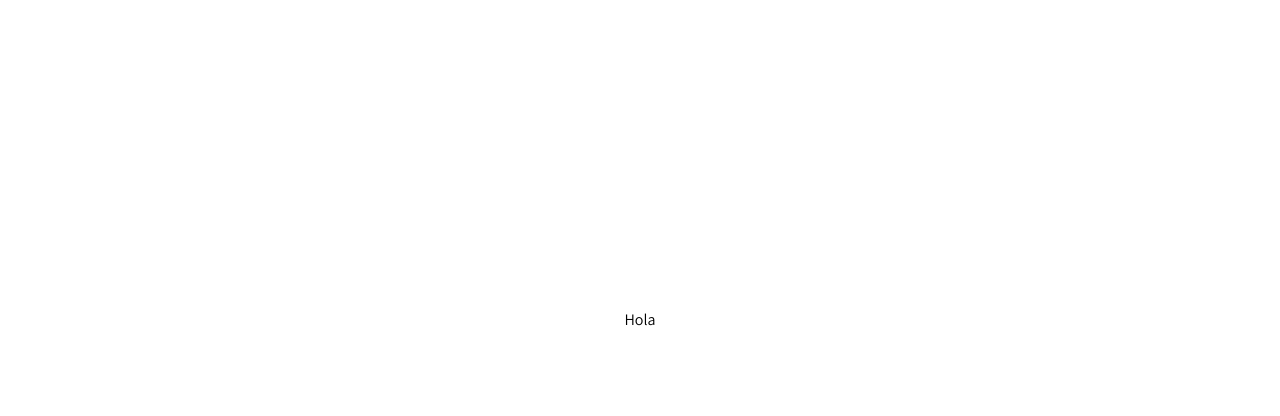
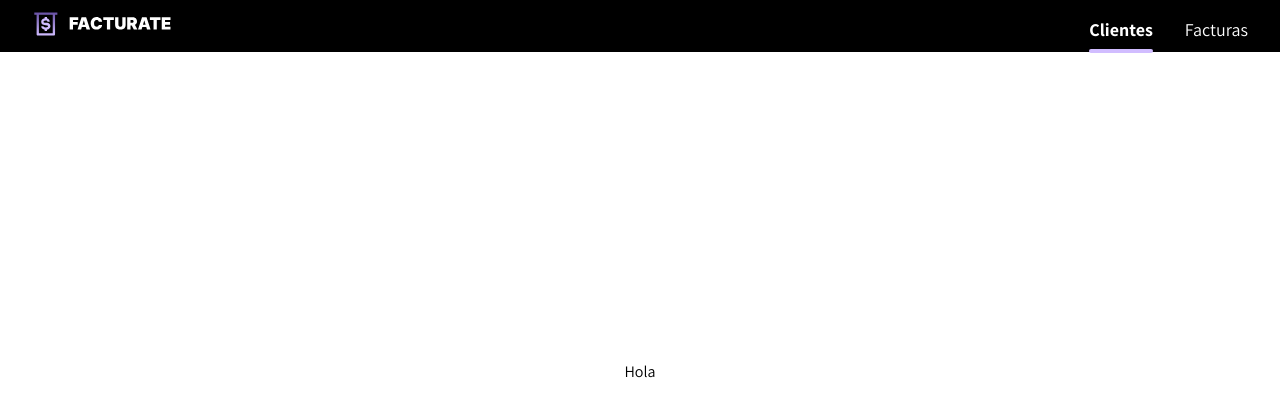
Before and after one commit to Cxrkeyb/technical-test, a Next.js app in the folder frontend/: page / in a window 1280 px wide. Shown: the top 416 px of the page. Built offline with nearby package versions, Linux system fonts and the light colour scheme.

Commit message:
<Feat> Create navbar

```diff
--- a/frontend/src/components/common/layout/navbar/index.tsx
+++ b/frontend/src/components/common/layout/navbar/index.tsx
@@ -1,6 +1,43 @@
+import Link from 'next/link';
+import { useRouter } from 'next/router';
+
+import Logo from '@/components/common/logo';
+
 function NavbarPrincipal() {
+  const router = useRouter();
+
   return (
-    <div></div>
+    <div className="bg-black pb-1">
+      <div className="flex flex-row container items-end w-full justify-between">
+        <Logo />
+        <div className="flex flex-row">
+          <div className="flex flex-row gap-8 pb-1">
+            <Link
+              className={`text-white text-lg relative ${
+                router.pathname === '/' ? 'font-bold text-primary' : ''
+              }`}
+              href="/"
+            >
+              Clientes
+              {router.pathname === '/' && (
+                <div className="w-full h-1 bg-primary rounded-full absolute -bottom-[9px]" />
+              )}
+            </Link>
+            <Link
+              className={`text-white text-lg relative ${
+                router.pathname === '/facturas' ? 'font-bold text-primary' : ''
+              }`}
+              href="/facturas"
+            >
+              Facturas
+              {router.pathname === '/facturas' && (
+                <div className="w-full h-1 bg-primary rounded-full absolute -bottom-[9px]" />
+              )}
+            </Link>
+          </div>
+        </div>
+      </div>
+    </div>
   );
 }
 
--- a/frontend/src/components/common/logo.tsx
+++ b/frontend/src/components/common/logo.tsx
@@ -7,10 +7,10 @@ function Logo() {
       <Link href="/">
         <Image
           className="max-w-[140px] min-h-[48px] h-8"
-          src="/images/logo/logo.svg"
+          src="/logo.svg"
           width="2000"
           height="2000"
-          alt="AEN Logo"
+          alt="Facturate Logo"
         />
       </Link>
     </div>
--- a/frontend/src/styles/globals.css
+++ b/frontend/src/styles/globals.css
@@ -4,7 +4,7 @@
 
 @layer base {
   :root {
-    --primary: 	306, 80%, 40%;
+    --primary: 	258, 100%, 87%;
     --primary-background: 306, 80%, 80%;
     --primary-foreground: 306, 80%, 70%;
 
```
Also changed, not shown: frontend/public/logo.svg (added).
